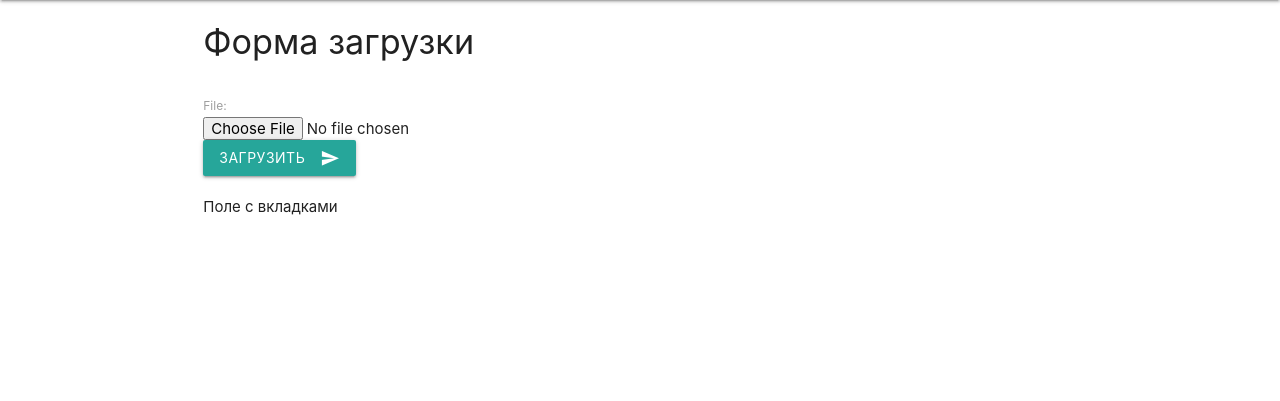
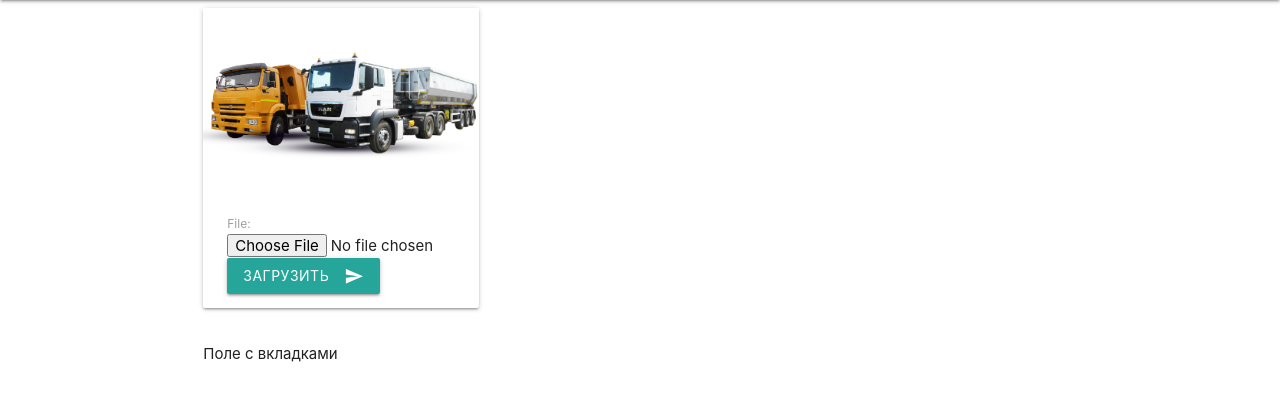
Before and after one commit to nordcap/barzas, a Django app: page / in a window 1280 px wide. Shown: the part 64-465 px from the top of the page. Run offline with Django 4.2, Linux system fonts and the light colour scheme.

Commit message:
Добавлена карточка с картинкой тонара

```diff
--- a/barzas/barzas/settings.py
+++ b/barzas/barzas/settings.py
@@ -117,7 +117,8 @@ STATIC_URL = 'static/'
 STATIC_ROOT = Path.joinpath(BASE_DIR, 'static')
 STATICFILES_DIRS = [
     ('css', Path.joinpath(STATIC_ROOT, 'css')),
-    ('js', Path.joinpath(STATIC_ROOT, 'js'))
+    ('js', Path.joinpath(STATIC_ROOT, 'js')),
+    ('img', Path.joinpath(STATIC_ROOT, 'img')),
 ]
 
 # Default primary key field type
--- /dev/null
+++ b/barzas/static/css/main.css
@@ -0,0 +1,5 @@
+.tonar {
+    display: flex;
+    justify-content: center;
+    align-items: center;
+}
--- a/barzas/templates/base.html
+++ b/barzas/templates/base.html
@@ -6,6 +6,7 @@
     <meta name="viewport" content="width=device-width, initial-scale=1">
     <title>{% block title%} Учет перевозок на Барзасском карьере {% endblock %}</title>
     <link href="{% static 'css/materialize.min.css'%}" rel="stylesheet">
+    <link href="{% static 'css/main.css'%}" rel="stylesheet">
      <link href="https://fonts.googleapis.com/icon?family=Material+Icons" rel="stylesheet">
 </head>
 <body>
--- a/barzas/transport/templates/transport/index.html
+++ b/barzas/transport/templates/transport/index.html
@@ -1,10 +1,13 @@
 {% extends "base.html" %}
+{% load static %}
 {% block content%}
 <div class="row">
-    <h4 class="col s4">Форма загрузки</h4>
+    <div class="col s4">
+        <div class="card small">
+            <div class="card-image tonar">
+                <img src="{% static 'img/tonar.jpg'%}" alt="tonar">
             </div>
-<div class="row">
-    <div class="col s4">
+            <div class="card-content">
                 <form action="{% url 'transport:index' %}" method="post" enctype="multipart/form-data">
                     {% csrf_token %}
                     {{ form_load}}
@@ -12,6 +15,9 @@
                         <i class="material-icons right">send</i>
                     </button>
                 </form>
+            </div>
+        </div>
+
     </div>
 </div>
 <div class="row">
```
Also changed, not shown: barzas/static/img/tonar.jpg (added). Lines whose indentation alone changed are shown as unchanged.
